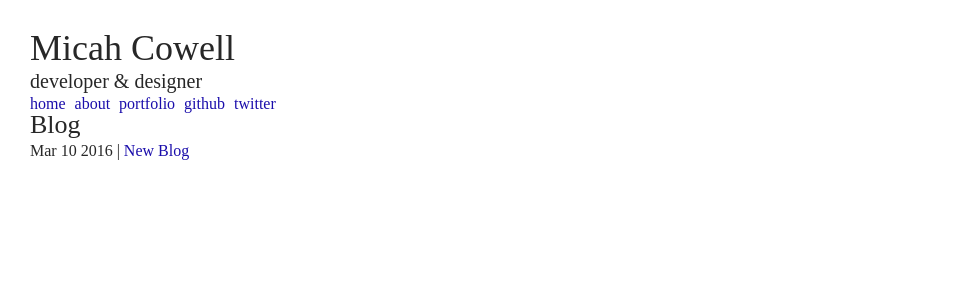
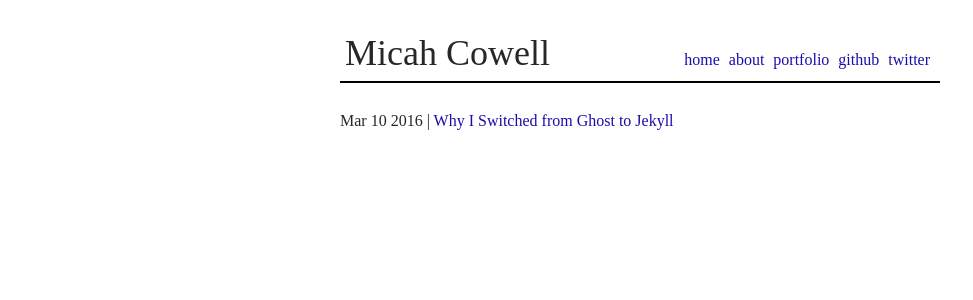
Before and after one commit to maxhumber/maxhumber.com, a Jekyll site: the page built from index.html, in a window 1280 px wide. Shown: the top 300 px of the page, without its empty margins (0-973 px from the left). Built offline with Jekyll 4.4.1, drawn with Linux system fonts in a browser that asks for light colours.

Commit message:
i think ive decided on a design

```diff
--- a/_config.yml
+++ b/_config.yml
@@ -1,6 +1,5 @@
 # My variables
 name: Micah Cowell
-description: developer & designer
 google_analytics: null
 google_verification: null
 
--- a/_includes/main.html
+++ b/_includes/main.html
@@ -1,7 +1,6 @@
 
 <div class="main">
     <h1>{{ site.name }}</h1>
-    <h2>{{ site.description }}</h2>
     <ul>
         {% for item in site.data.navigation %}
         <li>
--- a/_posts/2016-03-10-new-blog.md
+++ b/_posts/2016-03-10-new-blog.md
@@ -1,6 +1,6 @@
 ---
 layout: post
-title: New Blog
+title: Why I Switched from Ghost to Jekyll
 ---
 
 I made a new blog using jekyll and Github Pages.
--- a/assets/css/main.scss
+++ b/assets/css/main.scss
@@ -36,18 +36,27 @@ ul {
 
 
 .wrapper {
+    max-width: 600px;
+    margin: auto;
     padding: 30px;
 }
 
 
 .main {
+    padding: 5px;
+    margin-bottom: 30px;
+    border-bottom: 2px solid #000;
+    @media screen and (min-width: 570px) {
+        display: flex;
+        justify-content: space-between;
+        align-items: baseline;
+    }
     h1 {
         font-size: 36px;
-    }
-    h2 {
-        font-size: 20px;
+        margin-right: 20px;
     }
     ul {
+        margin-top: 10px;
         li {
             display: inline;
             margin-right: 5px;
--- a/index.html
+++ b/index.html
@@ -4,7 +4,6 @@ layout: default
 
 
 <div class="blog">
-    <h1>Blog</h1>
     <ul>
         {% for post in site.posts %}
         <li>
```
Also changed, not shown: assets/img/new-phone-who-dis.jpg (renamed from assets/img/new-phone-who-dis.png).
